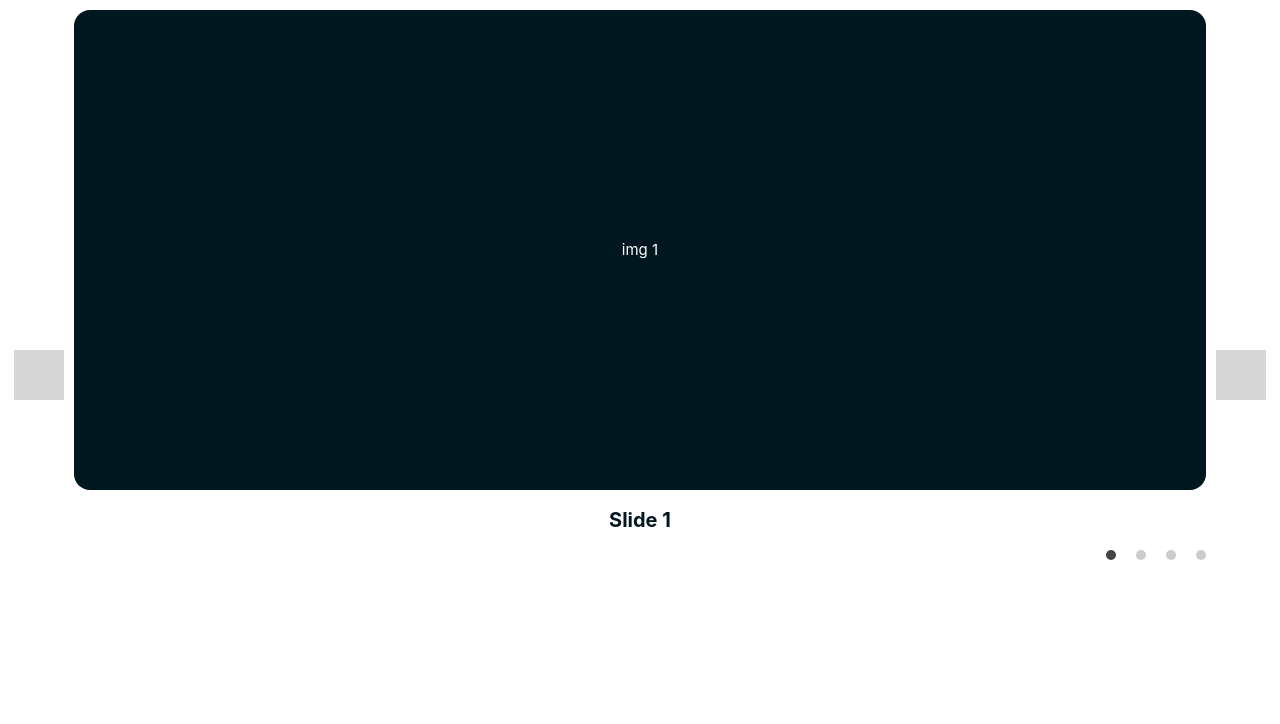
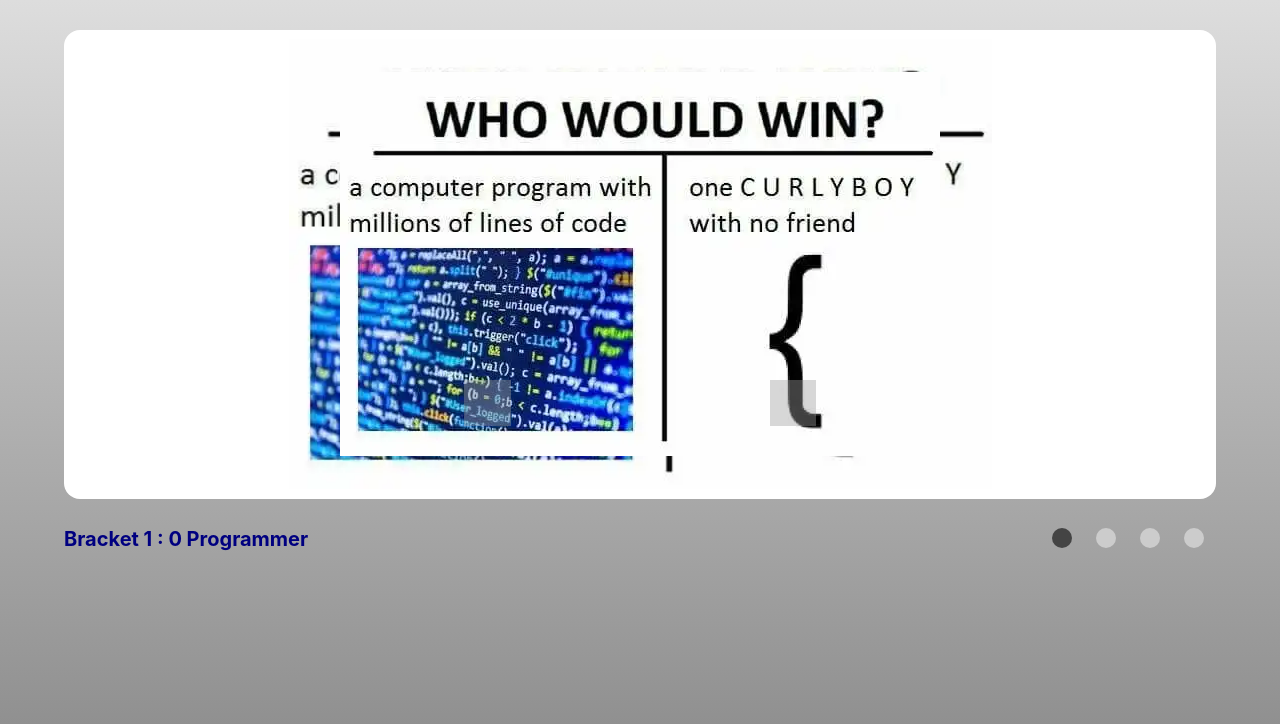
Before and after one commit to harmon1c/cssMemeSlider, a plain HTML site: page cssMemeSlider/index.html in a window 1280 px wide. Drawn offline with Linux system fonts and the light colour scheme; grey boxes are pictures that could not be loaded.

Commit message:
feat: add slides, animations, labels, controls  2023-09-17 21:07:15

```diff
--- a/cssMemeSlider/assets/style.css
+++ b/cssMemeSlider/assets/style.css
@@ -101,11 +101,19 @@ body {
   margin: 0 auto;
 }
 
+.body {
+  background-image: -webkit-gradient(linear, left top, left bottom, from(#ddd), to(#888));
+  background-image: -o-linear-gradient(top, #ddd, #888);
+  background-image: linear-gradient(to bottom, #ddd, #888);
+  background-repeat: no-repeat;
+  background-attachment: fixed;
+}
+
 .meme-slider {
+  padding-top: 2em;
   margin: 0 auto;
   width: 90%;
   max-width: 100%;
-  text-align: center;
 }
 
 .meme-slider input[type=radio] {
@@ -118,10 +126,11 @@ body {
 }
 
 .meme-slides {
-  padding: 10px;
+  padding: 0.625em;
   background: #fff;
-  position: relative;
   z-index: 1;
+  border-radius: 2rch;
+  overflow: hidden;
 }
 
 .meme-slides .slide-content {
@@ -143,18 +152,65 @@ body {
   -webkit-box-align: center;
       -ms-flex-align: center;
           align-items: center;
-  margin-top: 10px;
-  font-size: 20px;
-  color: #00171F;
-  line-height: 20px;
+  max-width: 80%;
+  margin-top: 4.35em;
+  font-size: 1.25rem;
+  color: #000080;
+  line-height: 1.25rem;
+  opacity: 0;
 }
 
 .caption {
   display: none;
-  text-align: center;
+  text-align: left;
+  padding-top: 1rem;
   -webkit-box-flex: 1;
       -ms-flex-positive: 1;
           flex-grow: 1;
+  opacity: 0;
+  -webkit-animation: fadeIn 0.5s ease-in-out forwards;
+          animation: fadeIn 0.5s ease-in-out forwards;
+}
+
+@-webkit-keyframes fadeIn {
+  from {
+    opacity: 0;
+    -webkit-transform: translateY(-1.5rem);
+            transform: translateY(-1.5rem);
+  }
+  to {
+    opacity: 1;
+    -webkit-transform: translateY(0);
+            transform: translateY(0);
+  }
+}
+
+@keyframes fadeIn {
+  from {
+    opacity: 0;
+    -webkit-transform: translateY(-1.5rem);
+            transform: translateY(-1.5rem);
+  }
+  to {
+    opacity: 1;
+    -webkit-transform: translateY(0);
+            transform: translateY(0);
+  }
+}
+#slide1:checked ~ .slide-captions,
+#slide2:checked ~ .slide-captions,
+#slide3:checked ~ .slide-captions,
+#slide4:checked ~ .slide-captions {
+  -webkit-animation: fadeIn 0.5s ease-in-out forwards;
+          animation: fadeIn 0.5s ease-in-out forwards;
+}
+
+#slide1:checked ~ .slide-captions .caption_1,
+#slide2:checked ~ .slide-captions .caption_2,
+#slide3:checked ~ .slide-captions .caption_3,
+#slide4:checked ~ .slide-captions .caption_4 {
+  -webkit-animation: fadeIn 0.5s ease-in-out forwards;
+          animation: fadeIn 0.5s ease-in-out forwards;
 }
 
 #slide1:checked ~ .meme-slides .slide_1 .slide-content,
@@ -193,18 +249,22 @@ body {
 }
 
 .meme-slides .inner {
+  display: -webkit-box;
+  display: -ms-flexbox;
+  display: flex;
   -webkit-transition: margin-left 800ms cubic-bezier(0.77, 0, 0.175, 1);
   -o-transition: margin-left 800ms cubic-bezier(0.77, 0, 0.175, 1);
   transition: margin-left 800ms cubic-bezier(0.77, 0, 0.175, 1);
   width: 400%;
   line-height: 0;
-  height: 30rem;
+  height: 30em;
 }
 
 .meme-slides .slide {
   border-radius: 2rch;
-  width: 25%;
-  float: left;
+  -webkit-box-flex: 1;
+      -ms-flex: 1;
+          flex: 1;
   display: -webkit-box;
   display: -ms-flexbox;
   display: flex;
@@ -219,7 +279,9 @@ body {
 }
 
 .meme-slides .slide_1 {
-  background: #00171F;
+  background: url(../assets/img/1.jpg) no-repeat;
+  background-size: contain;
+  background-position: center;
 }
 
 .meme-slides .slide_2 {
@@ -229,35 +291,66 @@ body {
 }
 
 .meme-slides .slide_3 {
-  background: #007EA7;
+  background: #ecd3bf url(../assets/img/3.jpg) no-repeat;
+  background-size: contain;
+  background-position: center;
 }
 
 .meme-slides .slide_4 {
-  background: url(../assets/img/4.jpg) no-repeat;
+  background: #210c11 url(../assets/img/4.jpg) no-repeat;
   background-size: contain;
   background-position: center;
 }
 
 .controls {
-  margin: -180px 0 0 0;
+  margin: -11.25em 0 0 0;
   width: 100%;
-  height: 50px;
+  height: 3.125em;
   z-index: 3;
-  position: relative;
+  display: -webkit-box;
+  display: -ms-flexbox;
+  display: flex;
+  -webkit-box-pack: justify;
+      -ms-flex-pack: justify;
+          justify-content: space-between;
+  -webkit-box-align: center;
+      -ms-flex-align: center;
+          align-items: center;
 }
 
 .controls label {
-  -webkit-transition: opacity 0.2s ease-out;
-  -o-transition: opacity 0.2s ease-out;
-  transition: opacity 0.2s ease-out;
-  display: none;
-  width: 50px;
-  height: 50px;
+  cursor: pointer;
+  -webkit-box-flex: 0;
+      -ms-flex: 0 0 auto;
+          flex: 0 0 auto;
+  width: 3.125em;
+  height: 3.125em;
   opacity: 0.4;
+  -webkit-transition: opacity 0.3s ease-out;
+  -o-transition: opacity 0.3s ease-out;
+  transition: opacity 0.3s ease-out;
 }
 
 .controls label:hover {
   opacity: 1;
+}
+
+.control-label {
+  display: inline-block;
+  margin: 0 0.625rem;
+  cursor: pointer;
+}
+
+.control {
+  width: 2.5rem;
+  height: 2.5rem;
+  margin-left: -0.55rem;
+  margin-top: -0.5rem;
+  border-radius: 100%;
+  background: transparent;
+  -webkit-transition: background-color 0.2s ease-in-out;
+  -o-transition: background-color 0.2s ease-in-out;
+  transition: background-color 0.2s ease-in-out;
 }
 
 #slide1:checked ~ .controls label:nth-child(2),
@@ -265,8 +358,7 @@ body {
 #slide3:checked ~ .controls label:nth-child(4),
 #slide4:checked ~ .controls label:nth-child(1) {
   background: url(https://image.flaticon.com/icons/svg/130/130884.svg) no-repeat;
-  float: right;
-  margin: 0 -50px 0 0;
+  margin: 0 -3.125em 0 0;
   display: block;
 }
 
@@ -275,13 +367,12 @@ body {
 #slide3:checked ~ .controls label:nth-last-child(4),
 #slide4:checked ~ .controls label:nth-last-child(1) {
   background: url(https://image.flaticon.com/icons/svg/130/130882.svg) no-repeat;
-  float: left;
-  margin: 0 0 0 -50px;
+  margin: 0 0 0 -3.125em;
   display: block;
 }
 
 .bullets {
-  margin: 150px 0 0;
+  margin: 1.85rem 0 0;
   text-align: center;
   display: -webkit-box;
   display: -ms-flexbox;
@@ -292,12 +383,38 @@ body {
 }
 
 .bullets label {
+  z-index: 4;
   display: inline-block;
-  width: 10px;
-  height: 10px;
+  width: 1.25rem;
+  height: 1.25rem;
   border-radius: 100%;
   background: #ccc;
-  margin: 0 10px;
+  margin: 0 0.75rem;
+  cursor: pointer;
+  -webkit-transition: background-color 0.3s ease-in-out, -webkit-transform 0.3s ease-in-out;
+  transition: background-color 0.3s ease-in-out, -webkit-transform 0.3s ease-in-out;
+  -o-transition: transform 0.3s ease-in-out, background-color 0.3s ease-in-out;
+  transition: transform 0.3s ease-in-out, background-color 0.3s ease-in-out;
+  transition: transform 0.3s ease-in-out, background-color 0.3s ease-in-out, -webkit-transform 0.3s ease-in-out;
+}
+
+.bullets label:hover {
+  background-color: #888;
+}
+
+.bullets input[type=radio]:checked + label {
+  background-color: #444;
+}
+
+.bullets input[type=radio]:checked + label {
+  cursor: default;
+}
+
+.bullets input[type=radio]:checked + label {
+  -webkit-transform: scale(1.5);
+      -ms-transform: scale(1.5);
+          transform: scale(1.5);
+  background-color: #444;
 }
 
 #slide1:checked ~ .bullets label:nth-child(1),
@@ -307,7 +424,7 @@ body {
   background: #444;
 }
 
-@media screen and (max-width: 900px) {
+@media screen and (max-width: 630px) {
   #slide1:checked ~ .controls label:nth-child(2),
   #slide2:checked ~ .controls label:nth-child(3),
   #slide3:checked ~ .controls label:nth-child(4),
@@ -318,9 +435,17 @@ body {
   #slide4:checked ~ .controls label:nth-last-child(1) {
     margin: 0;
   }
-  .meme-slides {
-    max-width: calc(100% - 140px);
-    margin: 0 auto;
+  .meme-slides .inner {
+    height: 24rem;
   }
 }
-/*# sourceMappingURL=style.css.map */
+@media screen and (max-width: 560px) {
+  .meme-slides .inner {
+    height: 18rem;
+  }
+}
+@media screen and (max-width: 500px) {
+  .meme-slides .inner {
+    height: 15rem;
+  }
+}
--- a/cssMemeSlider/index.html
+++ b/cssMemeSlider/index.html
@@ -6,7 +6,7 @@
     <link rel="stylesheet" href="assets/style.css"/>
     <title>cssMemeSlider</title>
 </head>
-<body>
+<body class="body">
     <div class="meme-slider">
         <input type="radio" name="slider" id="slide1" checked>
         <input type="radio" name="slider" id="slide2">
@@ -17,7 +17,7 @@
               <div class="inner">
                 <div class="slide slide_1">
                     <div class="slide-content">
-                        <p>img 1</p>
+                        <img class="meme" src="/cssMemeSlider/assets/img/1.jpg" alt="">
                     </div>
                 </div>
                  <div class="slide slide_2">
@@ -27,21 +27,22 @@
                 </div>
                  <div class="slide slide_3">
                     <div class="slide-content">
-                        <p>img 3</p>
+                        <img class="meme" src="/cssMemeSlider/assets/img/3.jpg" alt="">
                     </div>
                 </div>
                  <div class="slide slide_4">
                     <div class="slide-content">
+                        <img class="meme" src="/cssMemeSlider/assets/img/4.jpg" alt="">
                     </div>
                 </div>
             </div>
         </div>
     </div>
-        <div class="slide-captions">
-            <h2 class="caption caption_1">Slide 1</h2>
-            <h2 class="caption caption_2">Slide 2</h2>
-            <h2 class="caption caption_3">Slide 3</h2>
-            <h2 class="caption caption_4">Slide 4</h2>
+    <div class="bullets">
+        <label for="slide1"><div class="control"></div></label>
+        <label for="slide2"><div class="control"></div></label>
+        <label for="slide3"><div class="control"></div></label>
+        <label for="slide4"><div class="control"></div></label>
     </div>
     <div class="controls">
         <label for="slide1"></label>
@@ -49,11 +50,11 @@
         <label for="slide3"></label>
         <label for="slide4"></label>
     </div>
-        <div class="bullets">
-           <label for="slide1"></label>
-           <label for="slide2"></label>
-           <label for="slide3"></label>
-           <label for="slide4"></label>
+    <div class="slide-captions">
+        <h2 class="caption caption_1">Bracket 1 : 0 Programmer</h2>
+        <h2 class="caption caption_2">You fix ONLY if it doesn't work...</h2>
+        <h2 class="caption caption_3">Cosplay superstar.</h2>
+        <h2 class="caption caption_4">Choose you fighter!</h2>
     </div>
 </div>
 </body>
```
Also changed, not shown: cssMemeSlider/assets/img/1.jpg (added), cssMemeSlider/assets/img/3.jpg (added). Lines whose indentation alone changed are shown as unchanged.
